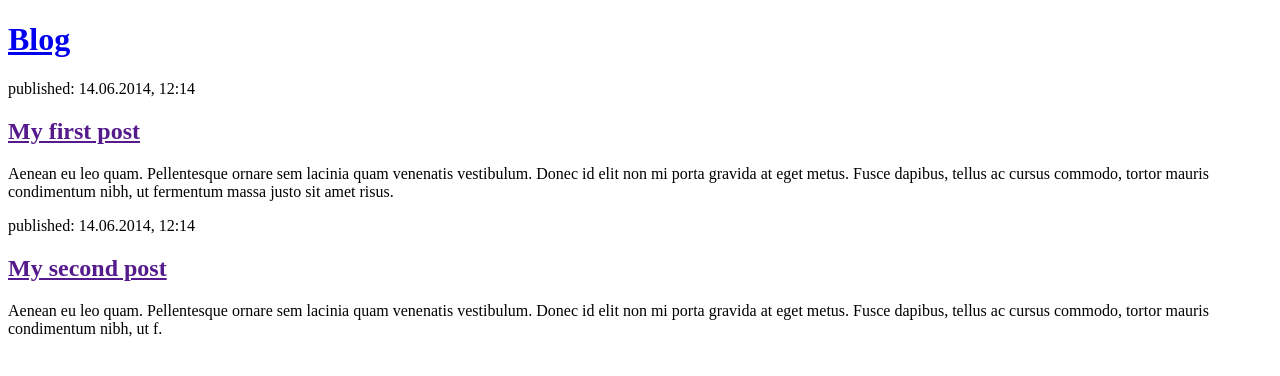
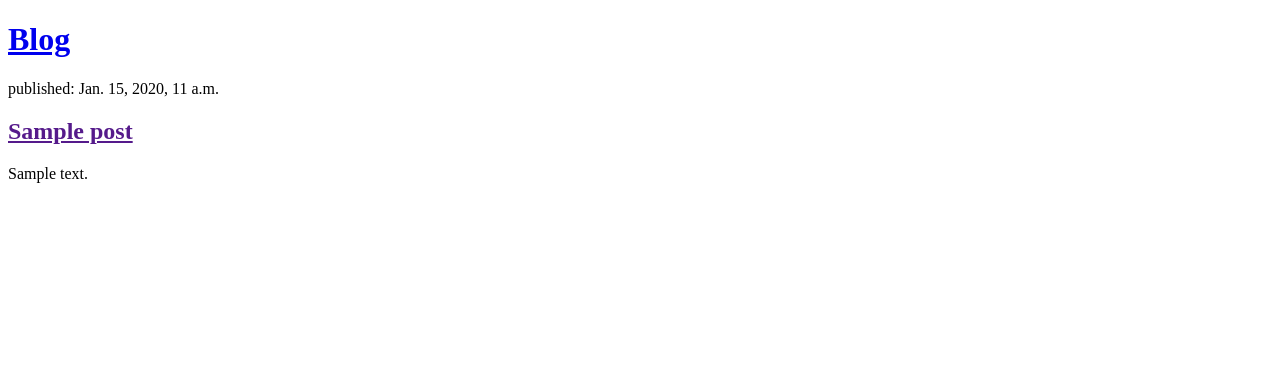
Before and after one commit to KostiantynFrolov/my-first-blog, a Django app: page / in a window 1280 px wide. Shown: the top 376 px of the page. Run offline with Django 4.2, Linux system fonts and the light colour scheme; tables that the repository leaves empty hold one stand-in row (values such as "Sample post").

Commit message:
Modify templates

```diff
--- a/mysite/blog/templates/post_list.html
+++ b/mysite/blog/templates/post_list.html
@@ -7,17 +7,13 @@
         <header>
             <h1><a href="/">Blog</a></h1>
         </header>
+{% for post in posts %}
+        <article>
+            <time>published: {{ post.published_date }}</time>
+            <h2><a href="">{{ post.title }}</a></h2>
+            <p>{{ post.text|linebreaksbr }}</p>
+        </article>
+{% endfor %}
 
-        <article>
-            <time>published: 14.06.2014, 12:14</time>
-            <h2><a href="">My first post</a></h2>
-            <p>Aenean eu leo quam. Pellentesque ornare sem lacinia quam venenatis vestibulum. Donec id elit non mi porta gravida at eget metus. Fusce dapibus, tellus ac cursus commodo, tortor mauris condimentum nibh, ut fermentum massa justo sit amet risus.</p>
-        </article>
-
-        <article>
-            <time>published: 14.06.2014, 12:14</time>
-            <h2><a href="">My second post</a></h2>
-            <p>Aenean eu leo quam. Pellentesque ornare sem lacinia quam venenatis vestibulum. Donec id elit non mi porta gravida at eget metus. Fusce dapibus, tellus ac cursus commodo, tortor mauris condimentum nibh, ut f.</p>
-        </article>
     </body>
 </html>
--- a/mysite/blog/views.py
+++ b/mysite/blog/views.py
@@ -1,4 +1,7 @@
 from django.shortcuts import render
+from .models import Post
+from django.utils import timezone
 
 def post_list(request):
-    return render(request, 'post_list.html')
+    posts = Post.objects.filter(published_date__lte=timezone.now()).order_by('published_date')
+    return render(request, 'post_list.html', {'posts': posts})
```
